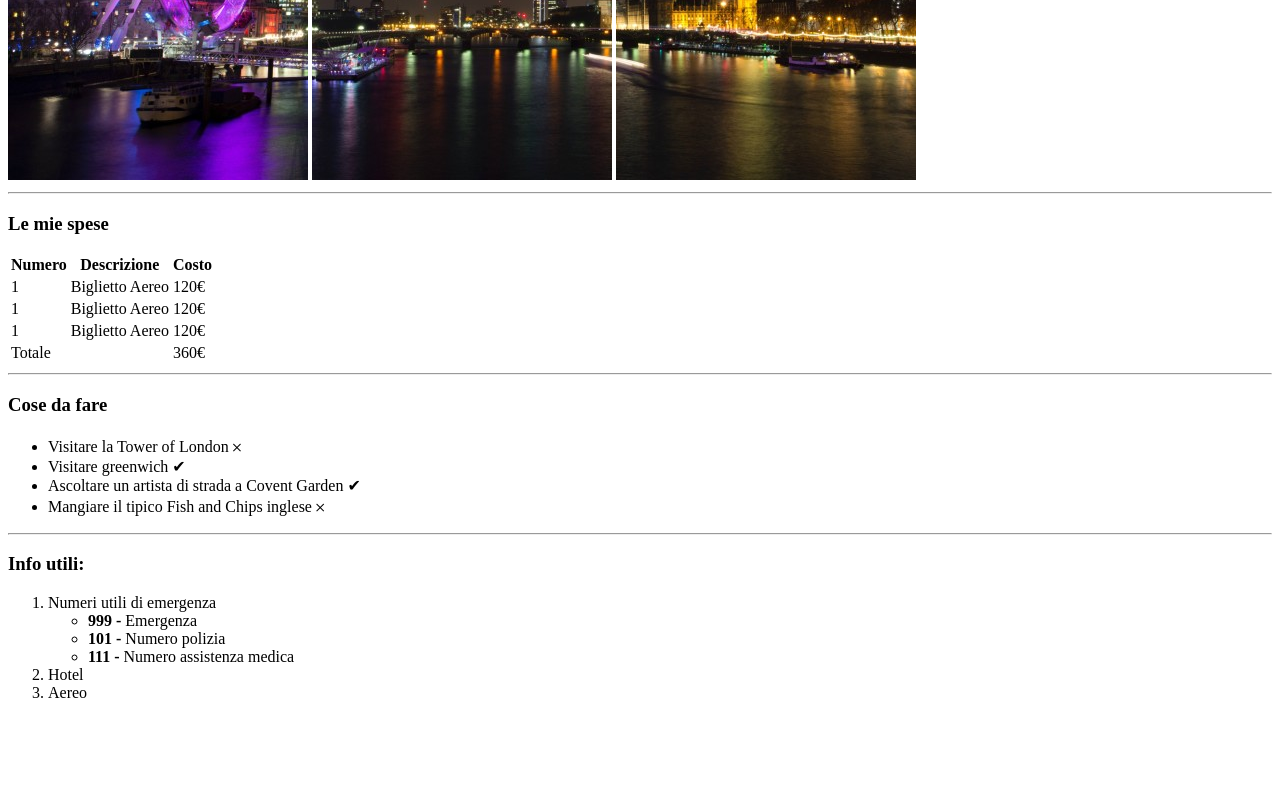
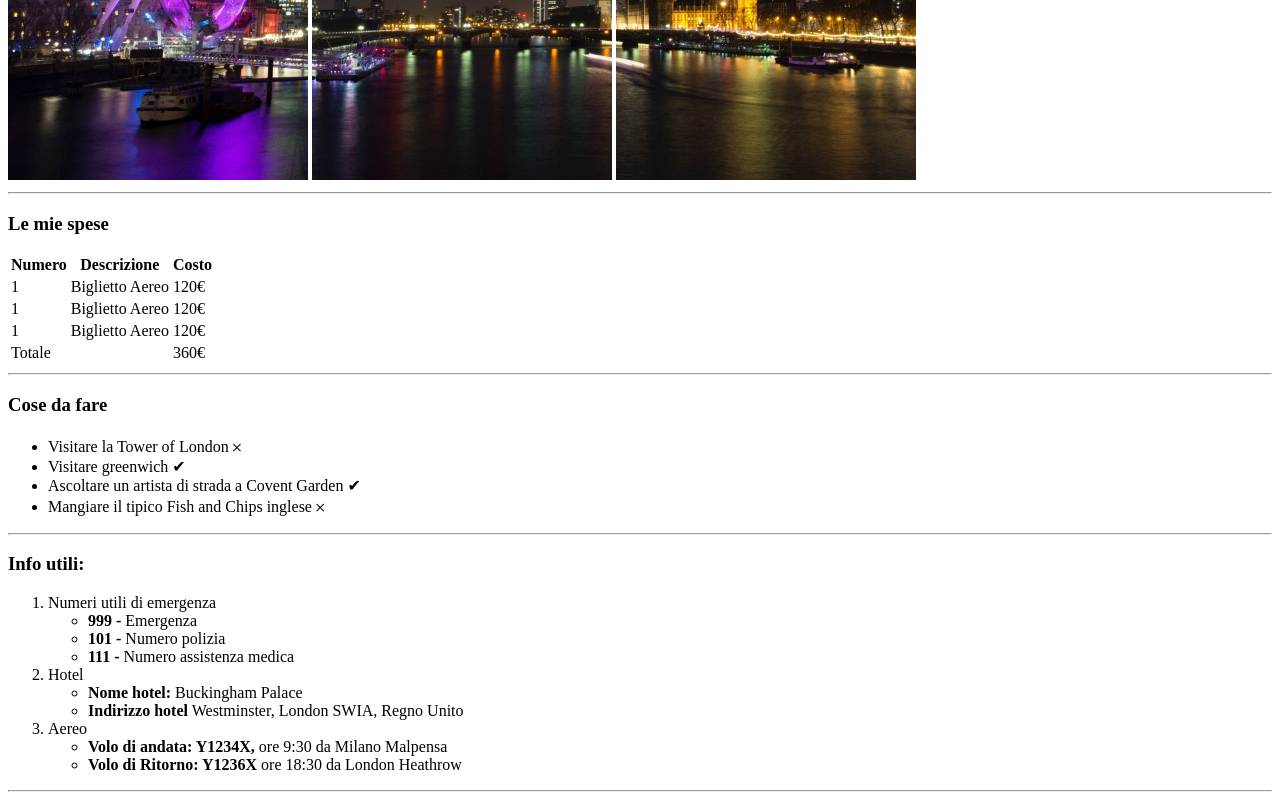
Before and after one commit to merlino79/html-london-trip, a plain HTML site: page index.html in a window 1280 px wide. Shown: the part 500-1300 px from the top of the page. Before the commit the page ends 1218 px from the top, so only its background shows below. Drawn offline with Linux system fonts and the light colour scheme.

Commit message:
fine <main> parte centrale del sito

```diff
--- a/index.html
+++ b/index.html
@@ -76,7 +76,7 @@
 
     </section>
 
-
+              <!-- parte centrale del sito -->
     <section>
       <h3>Cose da fare</h3>
       <ul>
@@ -98,10 +98,25 @@
           <li><strong>111 -</strong> Numero assistenza medica </li>
         </ul>
         <li>Hotel</li>
+        <ul>
+          <li><strong>Nome hotel: </strong> Buckingham Palace </li>
+          <li><strong>Indirizzo hotel</strong> Westminster, London SWIA, Regno Unito </li>
+
+        </ul>
         <li>Aereo</li>
+        <ul>
+          <li><strong>Volo di andata: Y1234X, </strong> ore 9:30 da Milano Malpensa</li>
+          <li><strong>Volo di Ritorno: Y1236X</strong> ore 18:30 da London Heathrow </li>
+
+
+        </ul>
       </ol>
 
     </section>
+
+        <!-- fine parte centrale -->
+
+    <hr>
 
 
 
```
